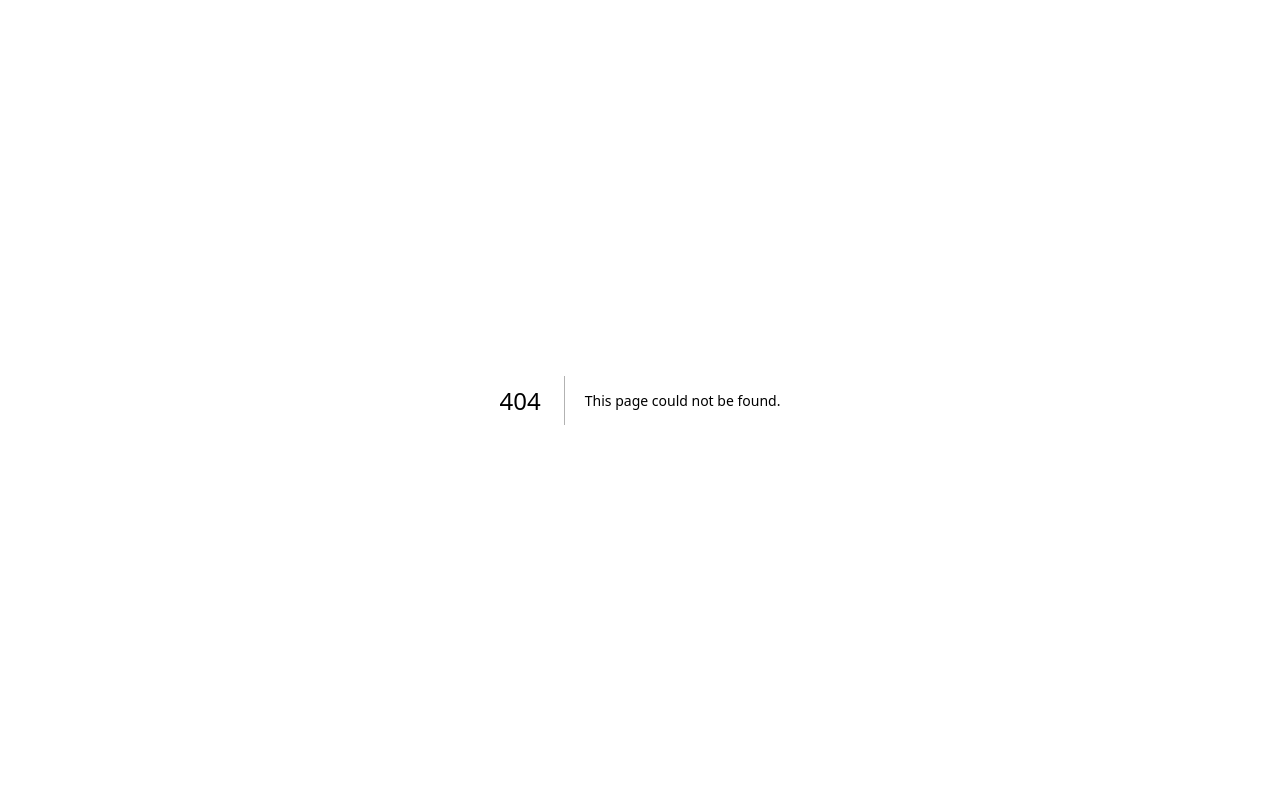
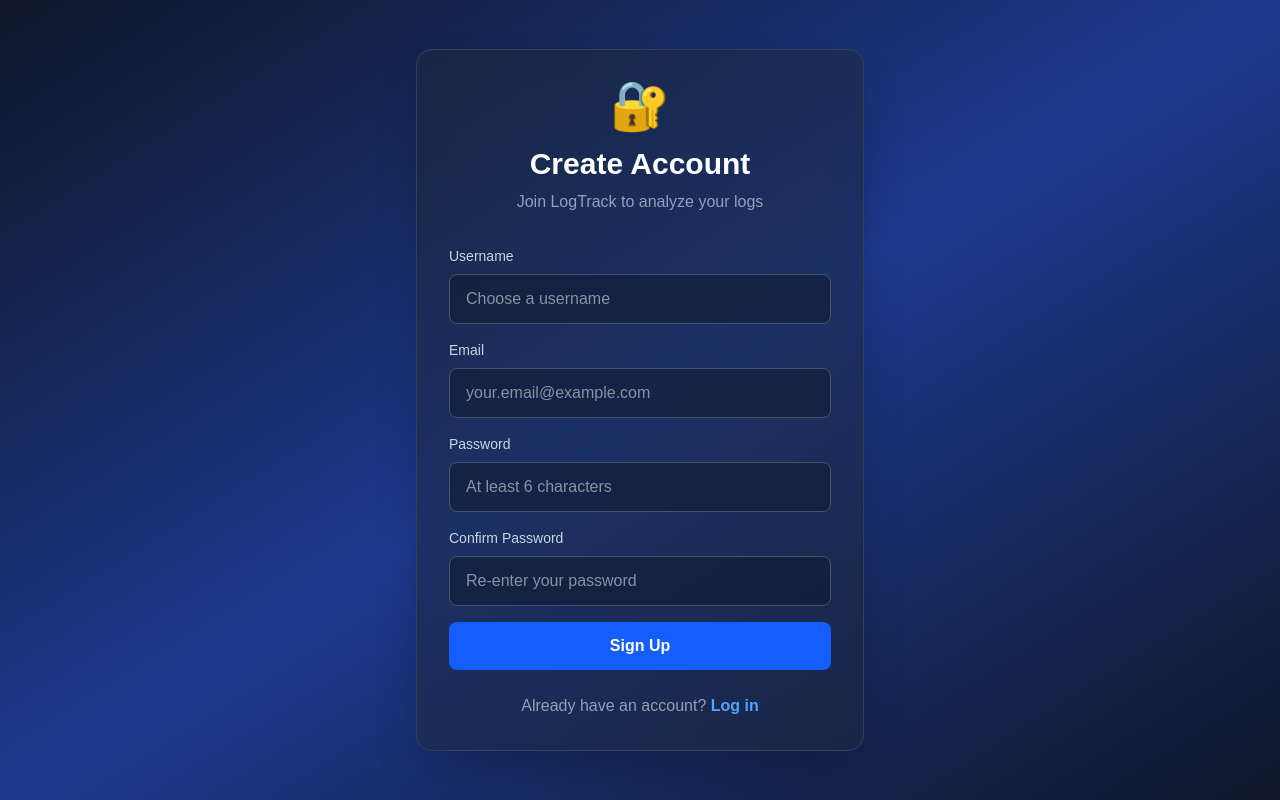
Before and after one commit to Rishab-Kumar09/LogTrack, a Next.js app in the folder logtrack-nextjs/: page /signup in a window 1280 px wide. Before the commit this address had no page. Built offline with nearby package versions, Linux system fonts and the light colour scheme.

Commit message:
Add signup system with password hashing

```diff
--- a/logtrack-nextjs/app/api/auth/login/route.ts
+++ b/logtrack-nextjs/app/api/auth/login/route.ts
@@ -13,11 +13,19 @@
 
 import { NextRequest, NextResponse } from 'next/server';
 import { createClient } from '@supabase/supabase-js';
+import crypto from 'crypto';
 
 const supabase = createClient(
   process.env.NEXT_PUBLIC_SUPABASE_URL || '',
   process.env.SUPABASE_SERVICE_KEY || ''
 );
+
+/**
+ * Hash password to match signup hashing
+ */
+function hashPassword(password: string): string {
+  return crypto.createHash('sha256').update(password).digest('hex');
+}
 
 export async function POST(request: NextRequest) {
   try {
@@ -30,12 +38,15 @@
       );
     }
 
+    // Hash the password to compare with stored hash
+    const hashedPassword = hashPassword(password);
+
     // Query database for user
     const { data: user, error } = await supabase
       .from('users')
       .select('*')
       .eq('username', username)
-      .eq('password', password) // In production, use hashed passwords!
+      .eq('password', hashedPassword)
       .single();
 
     if (error || !user) {
--- /dev/null
+++ b/logtrack-nextjs/app/api/auth/signup/route.ts
@@ -0,0 +1,116 @@
+/**
+ * SIGNUP API ENDPOINT
+ *
+ * URL: POST /api/auth/signup
+ * Purpose: Create a new user account
+ *
+ * EASY EXPLANATION:
+ * - Frontend sends username, email, password
+ * - We check if username/email already exists
+ * - Hash the password (basic hashing with crypto)
+ * - Create new user in database
+ * - Return success or error
+ */
+
+import { NextRequest, NextResponse } from 'next/server';
+import { createClient } from '@supabase/supabase-js';
+import crypto from 'crypto';
+
+const supabase = createClient(
+  process.env.NEXT_PUBLIC_SUPABASE_URL || '',
+  process.env.SUPABASE_SERVICE_KEY || ''
+);
+
+/**
+ * Simple password hashing function
+ * In production, use bcrypt or argon2!
+ */
+function hashPassword(password: string): string {
+  return crypto.createHash('sha256').update(password).digest('hex');
+}
+
+export async function POST(request: NextRequest) {
+  try {
+    const { username, email, password } = await request.json();
+
+    // Validation
+    if (!username || !email || !password) {
+      return NextResponse.json(
+        { success: false, error: 'All fields are required' },
+        { status: 400 }
+      );
+    }
+
+    if (password.length < 6) {
+      return NextResponse.json(
+        { success: false, error: 'Password must be at least 6 characters' },
+        { status: 400 }
+      );
+    }
+
+    // Check if username already exists
+    const { data: existingUser } = await supabase
+      .from('users')
+      .select('username')
+      .eq('username', username)
+      .single();
+
+    if (existingUser) {
+      return NextResponse.json(
+        { success: false, error: 'Username already taken' },
+        { status: 409 }
+      );
+    }
+
+    // Check if email already exists
+    const { data: existingEmail } = await supabase
+      .from('users')
+      .select('email')
+      .eq('email', email)
+      .single();
+
+    if (existingEmail) {
+      return NextResponse.json(
+        { success: false, error: 'Email already registered' },
+        { status: 409 }
+      );
+    }
+
+    // Hash password
+    const hashedPassword = hashPassword(password);
+
+    // Create user
+    const { data: newUser, error: createError } = await supabase
+      .from('users')
+      .insert({
+        username,
+        email,
+        password: hashedPassword,
+        role: 'analyst' // Default role
+      })
+      .select()
+      .single();
+
+    if (createError) {
+      console.error('Create user error:', createError);
+      return NextResponse.json(
+        { success: false, error: 'Failed to create account' },
+        { status: 500 }
+      );
+    }
+
+    console.log(`✅ New user created: ${username}`);
+
+    return NextResponse.json({
+      success: true,
+      message: 'Account created successfully'
+    });
+
+  } catch (error) {
+    console.error('Signup error:', error);
+    return NextResponse.json(
+      { success: false, error: 'Server error' },
+      { status: 500 }
+    );
+  }
+}
--- a/logtrack-nextjs/app/page.tsx
+++ b/logtrack-nextjs/app/page.tsx
@@ -142,6 +142,19 @@
               <p>👤 analyst / soc2024</p>
             </div>
           </div>
+
+          {/* Sign Up Link */}
+          <div className="mt-6 text-center">
+            <p className="text-slate-400 text-sm">
+              Don't have an account?{' '}
+              <button
+                onClick={() => router.push('/signup')}
+                className="text-blue-400 hover:text-blue-300 font-semibold transition-colors"
+              >
+                Sign up here
+              </button>
+            </p>
+          </div>
         </div>
 
         {/* Footer */}
--- /dev/null
+++ b/logtrack-nextjs/app/signup/page.tsx
@@ -0,0 +1,193 @@
+/**
+ * SIGNUP PAGE
+ *
+ * URL: /signup
+ * Purpose: Allow new users to create an account
+ *
+ * EASY EXPLANATION:
+ * - User enters username, email, password
+ * - We create a new account in the database
+ * - Then redirect to login page
+ */
+
+'use client';
+
+import { useState } from 'react';
+import { useRouter } from 'next/navigation';
+
+export default function SignupPage() {
+  const router = useRouter();
+  const [formData, setFormData] = useState({
+    username: '',
+    email: '',
+    password: '',
+    confirmPassword: ''
+  });
+  const [error, setError] = useState('');
+  const [loading, setLoading] = useState(false);
+
+  // Handle form submission
+  const handleSignup = async (e: React.FormEvent) => {
+    e.preventDefault();
+    setError('');
+
+    // Validation
+    if (formData.password !== formData.confirmPassword) {
+      setError('Passwords do not match');
+      return;
+    }
+
+    if (formData.password.length < 6) {
+      setError('Password must be at least 6 characters');
+      return;
+    }
+
+    const emailRegex = /^[^\s@]+@[^\s@]+\.[^\s@]+$/;
+    if (!emailRegex.test(formData.email)) {
+      setError('Please enter a valid email address');
+      return;
+    }
+
+    setLoading(true);
+
+    try {
+      // Call signup API
+      const response = await fetch('/api/auth/signup', {
+        method: 'POST',
+        headers: { 'Content-Type': 'application/json' },
+        body: JSON.stringify({
+          username: formData.username,
+          email: formData.email,
+          password: formData.password
+        })
+      });
+
+      const data = await response.json();
+
+      if (!response.ok || !data.success) {
+        setError(data.error || 'Signup failed');
+        setLoading(false);
+        return;
+      }
+
+      // Success! Redirect to login
+      alert('Account created successfully! Please log in.');
+      router.push('/');
+    } catch (err) {
+      setError('Network error. Please try again.');
+      setLoading(false);
+    }
+  };
+
+  return (
+    <div className="min-h-screen flex items-center justify-center bg-gradient-to-br from-slate-900 via-blue-900 to-slate-900">
+      <div className="bg-slate-800/50 backdrop-blur-lg p-8 rounded-2xl shadow-2xl w-full max-w-md border border-slate-700">
+        {/* Header */}
+        <div className="text-center mb-8">
+          <div className="text-5xl mb-4">🔐</div>
+          <h1 className="text-3xl font-bold text-white mb-2">
+            Create Account
+          </h1>
+          <p className="text-slate-400">
+            Join LogTrack to analyze your logs
+          </p>
+        </div>
+
+        {/* Error Message */}
+        {error && (
+          <div className="bg-red-500/20 border border-red-500 text-red-200 p-3 rounded-lg mb-6">
+            {error}
+          </div>
+        )}
+
+        {/* Signup Form */}
+        <form onSubmit={handleSignup} className="space-y-4">
+          {/* Username */}
+          <div>
+            <label className="block text-sm font-medium text-slate-300 mb-2">
+              Username
+            </label>
+            <input
+              type="text"
+              required
+              minLength={3}
+              className="w-full px-4 py-3 bg-slate-900/50 border border-slate-600 rounded-lg text-white focus:outline-none focus:ring-2 focus:ring-blue-500"
+              placeholder="Choose a username"
+              value={formData.username}
+              onChange={(e) => setFormData({ ...formData, username: e.target.value })}
+            />
+          </div>
+
+          {/* Email */}
+          <div>
+            <label className="block text-sm font-medium text-slate-300 mb-2">
+              Email
+            </label>
+            <input
+              type="email"
+              required
+              className="w-full px-4 py-3 bg-slate-900/50 border border-slate-600 rounded-lg text-white focus:outline-none focus:ring-2 focus:ring-blue-500"
+              placeholder="your.email@example.com"
+              value={formData.email}
+              onChange={(e) => setFormData({ ...formData, email: e.target.value })}
+            />
+          </div>
+
+          {/* Password */}
+          <div>
+            <label className="block text-sm font-medium text-slate-300 mb-2">
+              Password
+            </label>
+            <input
+              type="password"
+              required
+              minLength={6}
+              className="w-full px-4 py-3 bg-slate-900/50 border border-slate-600 rounded-lg text-white focus:outline-none focus:ring-2 focus:ring-blue-500"
+              placeholder="At least 6 characters"
+              value={formData.password}
+              onChange={(e) => setFormData({ ...formData, password: e.target.value })}
+            />
+          </div>
+
+          {/* Confirm Password */}
+          <div>
+            <label className="block text-sm font-medium text-slate-300 mb-2">
+              Confirm Password
+            </label>
+            <input
+              type="password"
+              required
+              minLength={6}
+              className="w-full px-4 py-3 bg-slate-900/50 border border-slate-600 rounded-lg text-white focus:outline-none focus:ring-2 focus:ring-blue-500"
+              placeholder="Re-enter your password"
+              value={formData.confirmPassword}
+              onChange={(e) => setFormData({ ...formData, confirmPassword: e.target.value })}
+            />
+          </div>
+
+          {/* Submit Button */}
+          <button
+            type="submit"
+            disabled={loading}
+            className="w-full bg-blue-600 hover:bg-blue-700 text-white font-semibold py-3 rounded-lg transition-colors disabled:opacity-50 disabled:cursor-not-allowed"
+          >
+            {loading ? 'Creating Account...' : 'Sign Up'}
+          </button>
+        </form>
+
+        {/* Login Link */}
+        <div className="mt-6 text-center">
+          <p className="text-slate-400">
+            Already have an account?{' '}
+            <button
+              onClick={() => router.push('/')}
+              className="text-blue-400 hover:text-blue-300 font-semibold"
+            >
+              Log in
+            </button>
+          </p>
+        </div>
+      </div>
+    </div>
+  );
+}
```
Also changed, not shown: 1 other file (tests, documents, lock files or other folders).
